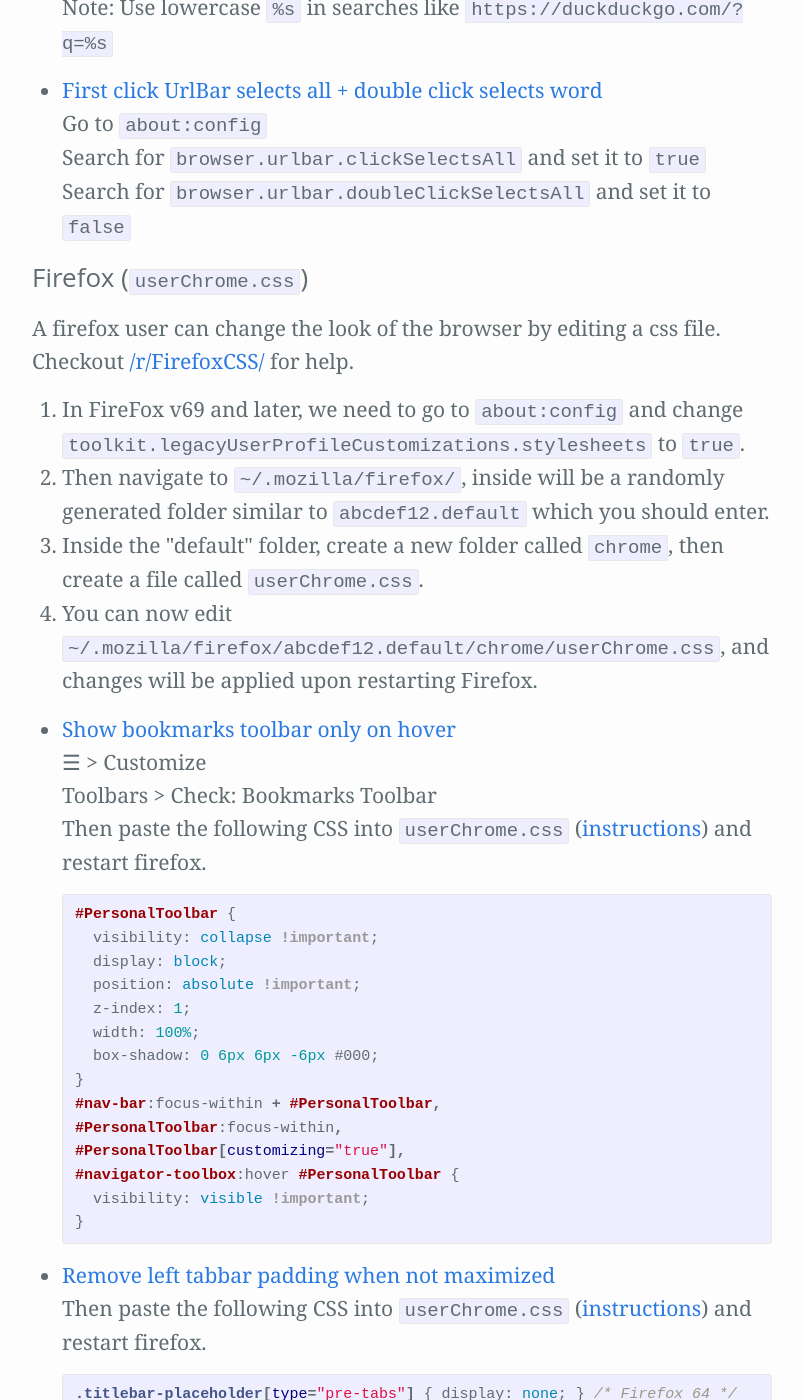
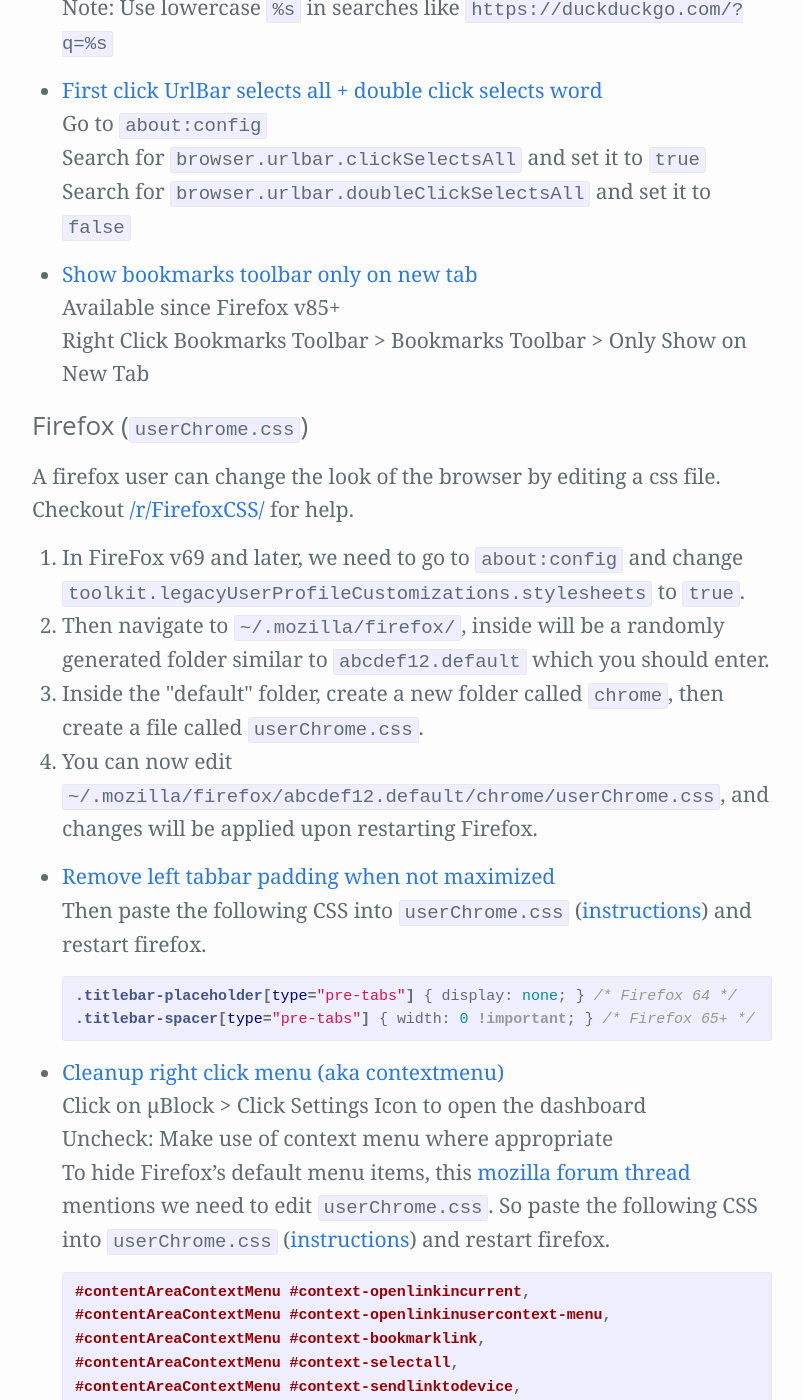
Before and after one commit to Zren/zren.github.io, a Jekyll site: the page built from kde_tips/tips.md, in a window 1280 px wide and 1400 px high, scrolled down 14556 px. Shown: the whole window, without its empty margins (238-1041 px from the left). Built offline with Jekyll 4.4.1, drawn with Linux system fonts in a browser that asks for light colours; our own code applies the rules of GitHub Pages for plain Markdown files.

Commit message:
Since Firefox 85, you can show bookmarks on newtab

```diff
--- a/kde_tips/tips.md
+++ b/kde_tips/tips.md
@@ -531,6 +531,11 @@
   Search for `browser.urlbar.doubleClickSelectsAll` and set it to `false`
 {% endcapture%}{% include tip.html label=label contents=contents %}
 
+{% capture label %}Show bookmarks toolbar only on new tab{% endcapture %}{% capture contents %}
+  Available since Firefox v85+
+  Right Click Bookmarks Toolbar > Bookmarks Toolbar > Only Show on New Tab
+{% endcapture%}{% include tip.html label=label contents=contents %}
+
 </ul>
 
 
@@ -548,28 +553,6 @@
 </ol>
 
 <ul>
-
-{% capture label %}Show bookmarks toolbar only on hover{% endcapture %}{% capture contents %}
-  ☰ > Customize
-  Toolbars > Check: Bookmarks Toolbar
-  Then paste the following CSS into `userChrome.css` ([instructions](#firefox-userchromecss)) and restart firefox.
-  {% highlight css %}
-#PersonalToolbar {
-  visibility: collapse !important;
-  display: block;
-  position: absolute !important;
-  z-index: 1;
-  width: 100%;
-  box-shadow: 0 6px 6px -6px #000;
-}
-#nav-bar:focus-within + #PersonalToolbar,
-#PersonalToolbar:focus-within,
-#PersonalToolbar[customizing="true"],
-#navigator-toolbox:hover #PersonalToolbar {
-  visibility: visible !important;
-}
-{% endhighlight %}
-{% endcapture%}{% include tip.html label=label contents=contents %}
 
 {% capture label %}Remove left tabbar padding when not maximized{% endcapture %}{% capture contents %}
   Then paste the following CSS into `userChrome.css` ([instructions](#firefox-userchromecss)) and restart firefox.
```
